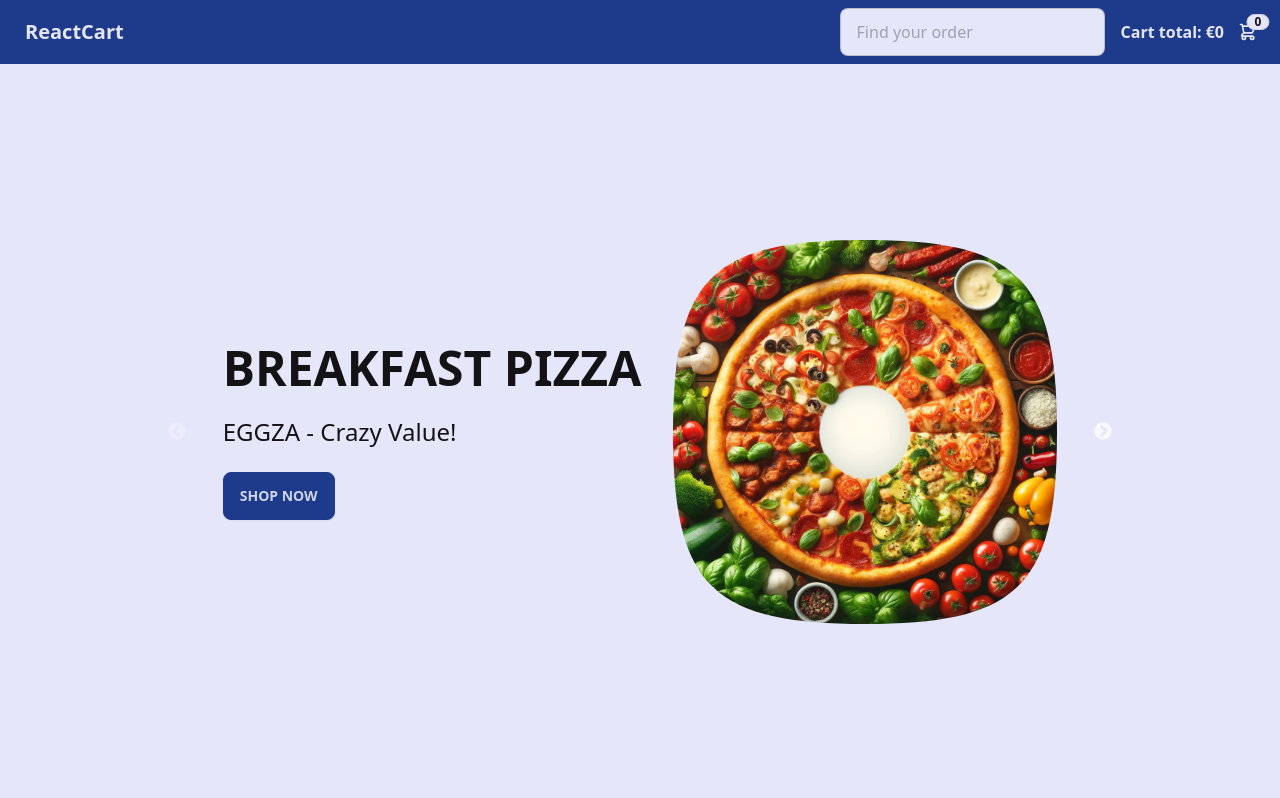
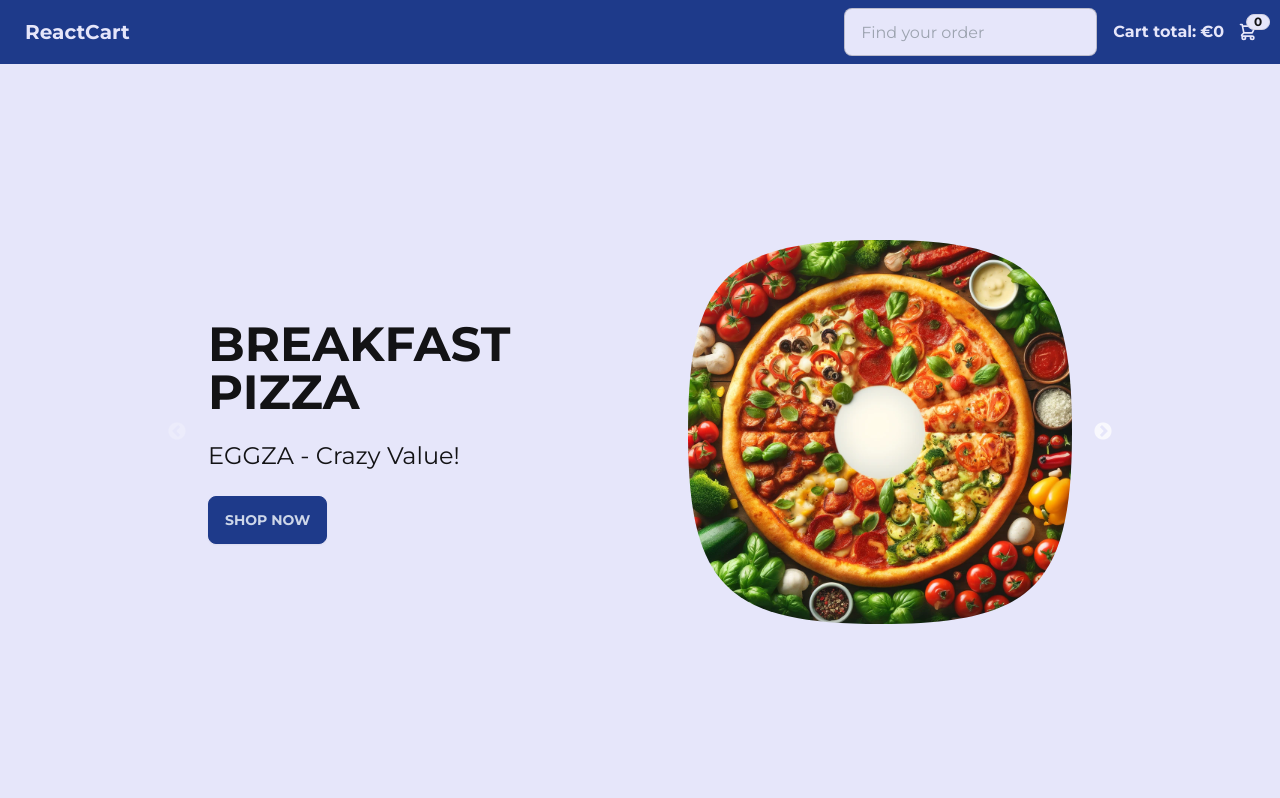
Before and after one commit to abdulmujeebcs/ReactCart, a React (Vite) app: page / in a window 1280 px wide. Shown: the top 798 px of the page. Built offline with nearby package versions, Linux system fonts and the light colour scheme.

Commit message:
Montserrat font added in tailwind configuration

```diff
--- a/src/index.css
+++ b/src/index.css
@@ -2,6 +2,20 @@
 @tailwind components;
 @tailwind utilities;
 
+@font-face {
+  font-family: 'Montserrat';
+  src: url('/fonts/Montserrat-Regular.ttf') format('truetype');
+  font-weight: normal;
+  font-style: normal;
+}
+
+@font-face {
+  font-family: 'Montserrat';
+  src: url('/fonts/Montserrat-Bold.ttf') format('truetype');
+  font-weight: bold;
+  font-style: normal;
+}
+
 * {
   box-sizing: border-box;
 }
--- a/tailwind.config.js
+++ b/tailwind.config.js
@@ -4,7 +4,11 @@ import daisyui from "daisyui";
 export default {
   content: ["./index.html", "./src/**/*.{js,ts,jsx,tsx}"],
   theme: {
-    extend: {},
+    extend: {
+      fontFamily: {
+        sans: ['Montserrat', 'sans-serif'],
+      },
+    },
   },
   plugins: [daisyui],
   daisyui: {
```
Also changed, not shown: public/fonts/Montserrat-Bold.ttf (added), public/fonts/Montserrat-Regular.ttf (added).
